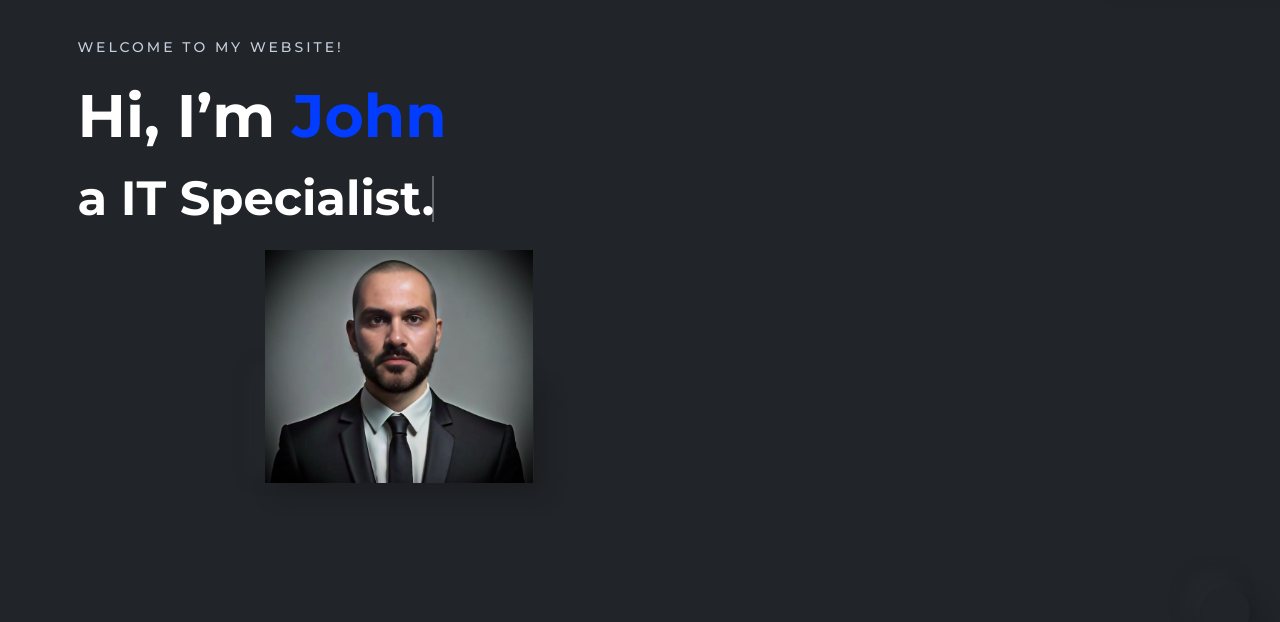
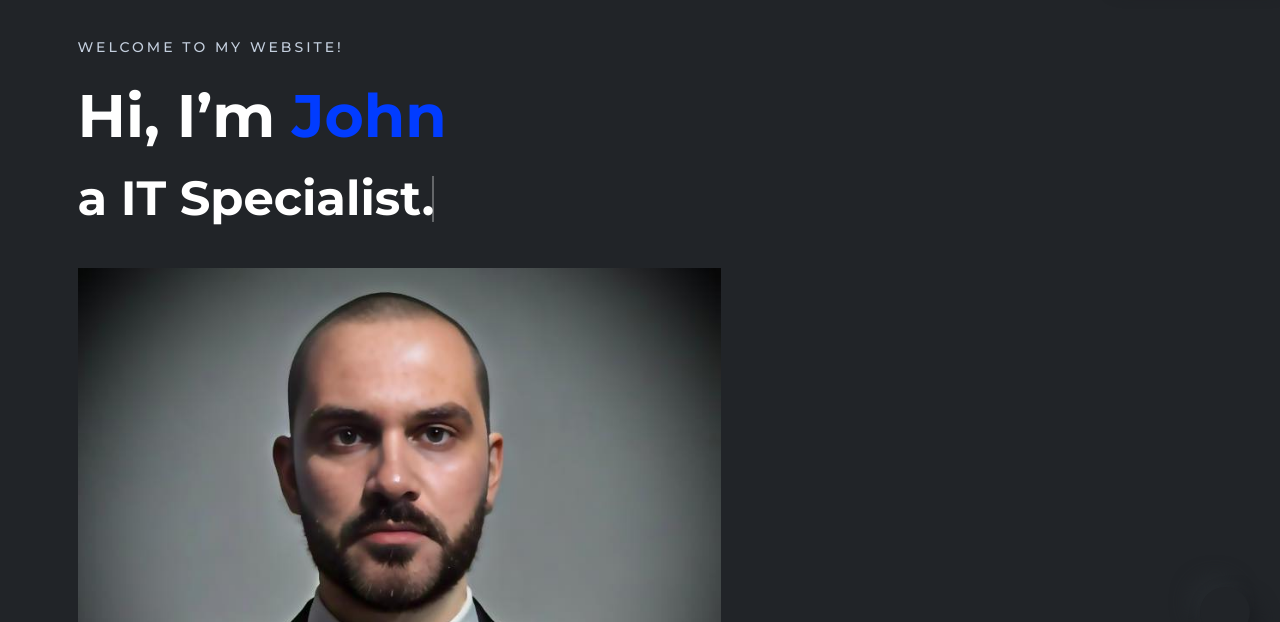
Before and after one commit to johnjacksonsresume/johnjacksonsresume.github.io, a plain HTML site: page index.html in a window 1280 px wide. Shown: the part 113-735 px from the top of the page. Drawn offline with Linux system fonts and the light colour scheme; some icons are missing.

Commit message:
Update index.html

```diff
--- a/index.html
+++ b/index.html
@@ -144,12 +144,8 @@
                         </span>
                         <!-- type headline end -->
                       </span>
-                    </h1>
-			   <center><div class="order-1 order-lg-2 col-lg-5">
-                <div class="thumbnail">
-                  <div class="inner">
-                    <img src="assets/images/etc/itsme.png" alt="Personal Portfolio Images" />
-                  </div></center>
+                   <center><p><div class="image-container">
+        <img src="itsme.jpg" alt="Welcome" class="image"></p></center>
                     <div>
                       <p class="description"> I have dedicated my career to specializing in computer repair, leveraging my extensive knowledge and experience to provide comprehensive solutions for individuals and businesses facing hardware and software issues. With a keen eye for diagnostics, I excel at identifying and resolving complex problems efficiently, ensuring that systems run smoothly and securely. Whether it's fixing hardware malfunctions, troubleshooting software glitches, or optimizing computer performance, I am committed to delivering top-notch services that meet the unique needs of my clients. My passion for technology and commitment to staying updated with the latest advancements in the field drive me to deliver the best possible outcomes for every computer-related challenge I encounter.</p>
                     </div>
```
